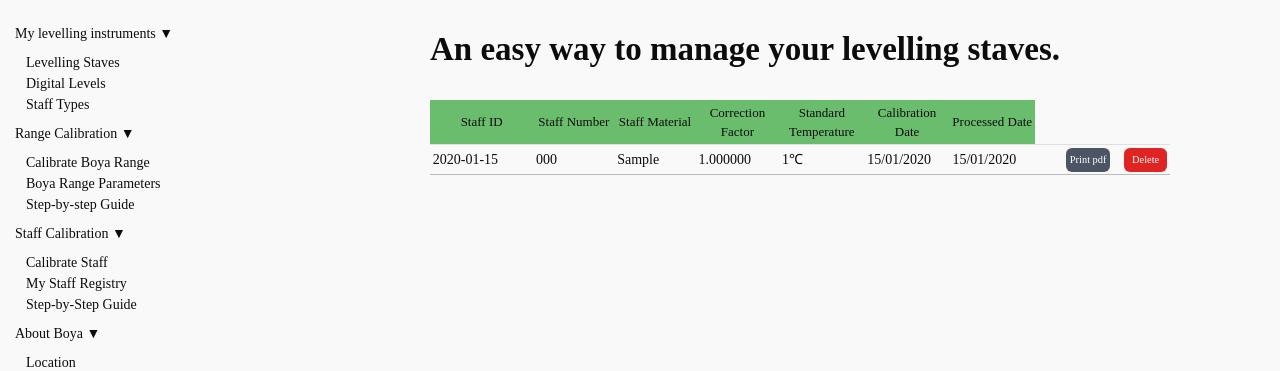
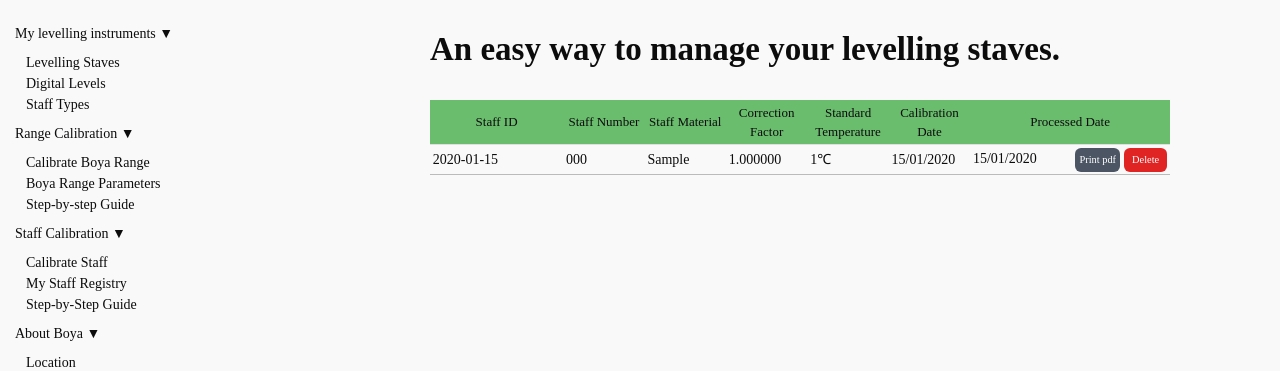
Before and after one commit to Landgate/Staff-Calibration, a Django app: page /staff_calibration/user_staff_lists/ in a window 1280 px wide. Shown: the part 104-475 px from the top of the page. Run offline with Django 3.2, Linux system fonts and the light colour scheme; a user stored in the database is signed in; tables that the repository leaves empty hold one stand-in row (values such as "Sample post"); parts of the project's set-up code (start-up, migrations or seed data) failed here and were passed over; some libraries are stand-ins or nearby versions.

Commit message:
Increase column width for the first column

```diff
--- a/staff_calibration/templates/staff_calibration/user_staff_lists.html
+++ b/staff_calibration/templates/staff_calibration/user_staff_lists.html
@@ -25,14 +25,13 @@
 		{% if staff_lists %}
 			<table>
 				<colgroup>
-					<col span="1" width="16%">
-					<col span="1" width="12%">
-					<col span="1" width="12%">
-					<col span="1" width="12%">
-					<col span="1" width="12%">
-					<col span="1" width="12%">
-					<col span="1" width="12%">
-					<col span="1" width="14%">
+					<col span="1" width="18%">
+					<col span="1" width="11%">
+					<col span="1" width="11%">
+					<col span="1" width="11%">
+					<col span="1" width="11%">
+					<col span="1" width="11%">
+					<col span="1" width="27%">
 				</colgroup>
 				<tr>
 					<th>Staff ID</th>
@@ -51,14 +50,13 @@
 						<td>{{ staff.correction_factor|floatformat:6 }}</td>
 						<td>{{ staff.correction_factor_temperature|floatformat:0 }}&#8451;</td>
 						<td>{{ staff.calibration_date|date:"d/m/Y" }} </td>
-						<td>{{ staff.processed_date|date:"d/m/Y" }} </td>
-						<td>
-							<a class="px-1 py-1 border border-transparent text-xs rounded-md text-white bg-gray-600 hover:bg-gray-500 focus:outline-none focus:shadow-outline transition duration-150 ease-in-out float-right" href="{% url 'staff_calibration:generate-report' staff.update_index %}" target="_blank">Print pdf</a></td>
-						</td>
-						<td>
-							<a class="ml-2 px-2 py-1 border border-transparent text-xs rounded-md text-white bg-red-600 hover:bg-red-500 focus:outline-none focus:shadow-outline transition duration-150 ease-in-out float-right" href="{% url 'staff_calibration:user-staff-delete' staff.update_index %}" onclick="return confirmation()">
+						<td>{{ staff.processed_date|date:"d/m/Y" }}
+							<a class="ml-1 px-2 py-1 border border-transparent text-xs rounded-md text-white bg-red-600 hover:bg-red-500 focus:outline-none focus:shadow-outline transition duration-150 ease-in-out float-right" href="{% url 'staff_calibration:user-staff-delete' staff.update_index %}" onclick="return confirmation()">
 								Delete
-							  </a>
+							</a>
+							<a class="ml-1 px-1 py-1 border border-transparent text-xs rounded-md text-white bg-gray-600 hover:bg-gray-500 focus:outline-none focus:shadow-outline transition duration-150 ease-in-out float-right" href="{% url 'staff_calibration:generate-report' staff.update_index %}" target="_blank">
+								  Print pdf
+							</a>
 						</td>
 					</tr>
 
```
